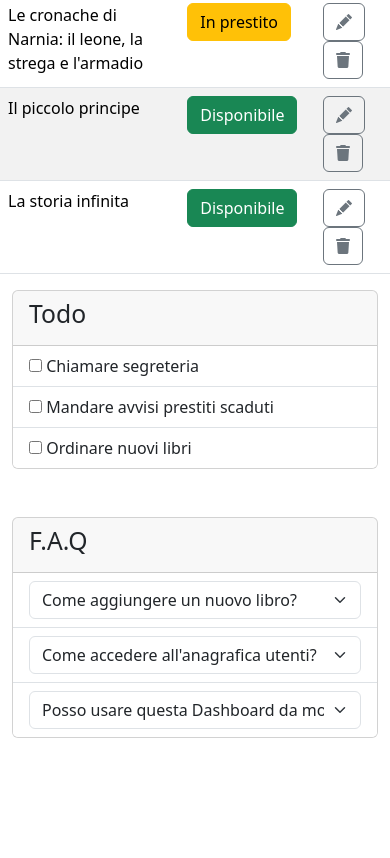
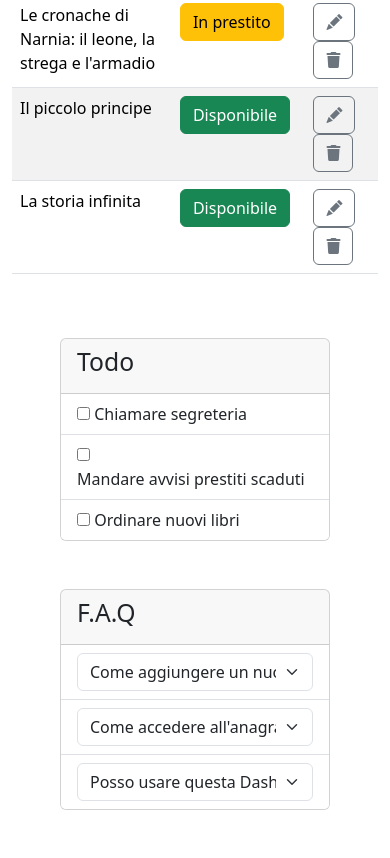
Before and after one commit to lisadelladucata/html-css-bootstrap-dashboard, a plain HTML site: page index.html in a window 390 px wide. Shown: the part 1032-1890 px from the top of the page. Before the commit the page ends 1770 px from the top, so only its background shows below. Drawn offline with nearby package versions, Linux system fonts and the light colour scheme.

Commit message:
feat:add-bonus- responsive

```diff
--- a/index.html
+++ b/index.html
@@ -61,6 +61,9 @@
             </div>
         </section>
         <section>
+            <div class="container-fluid">
+                <div class="row align-items-start">
+                    <div class="col-lg-8">
                      <table class="table table-striped">
                         <thead>
                             <tr>
@@ -253,10 +256,9 @@
                             </tr>
                         </tbody>
                      </table>
-        </section>
-        <section>
-            <div class="container">
-                <div class="card">
+                    </div>
+                    <div class="col- col-lg-4">
+                        <div class="card m-5">
                             <div class="card-header">
                              <h2>Todo</h2>
                             </div>
@@ -275,7 +277,7 @@
                                 </li>
                              </ul>
                         </div>
-                <div class="card mt-5">
+                        <div class="card m-5">
                             <div class="card-header">
                              <h2>F.A.Q</h2>
                             </div>
@@ -298,6 +300,8 @@
                              </ul>
                         </div>
                     </div>
+                </div>
+            </div>
         </section>
     </main>
 </body>
```
Lines whose indentation alone changed are shown as unchanged.
